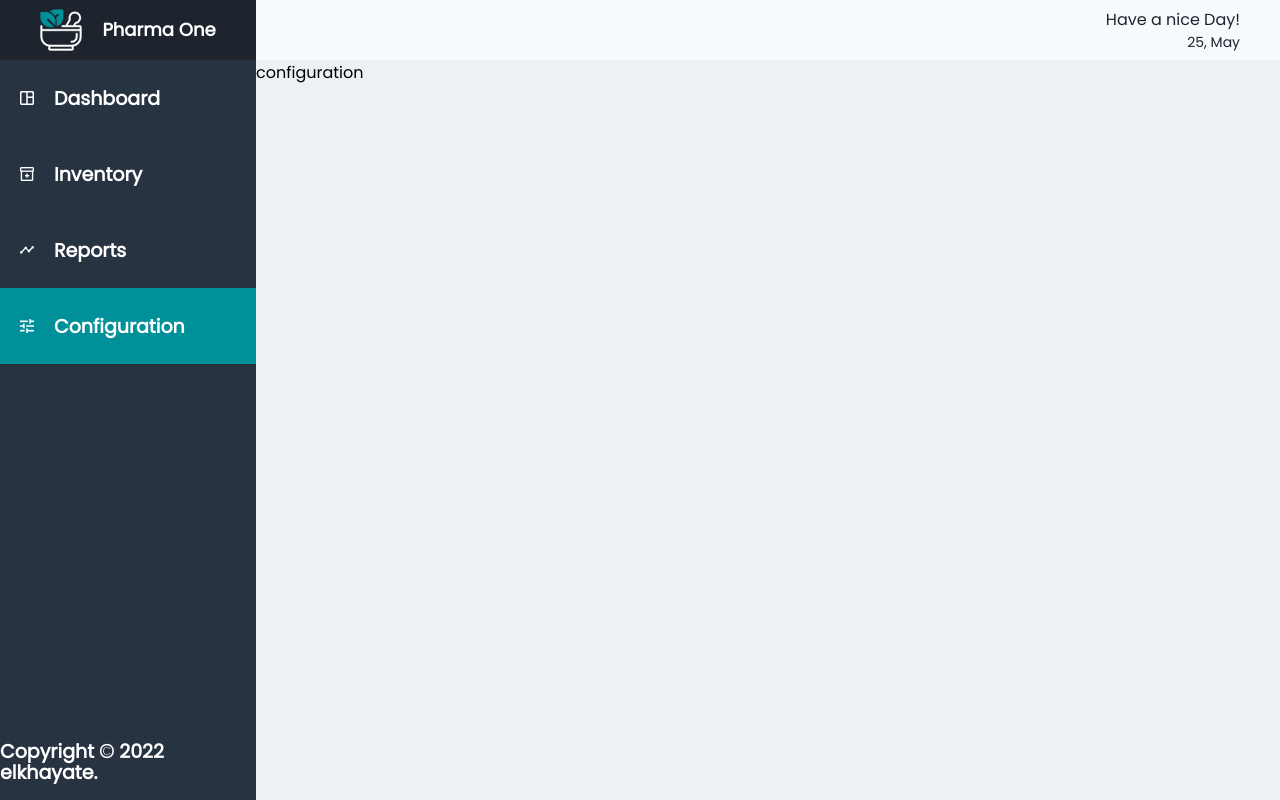
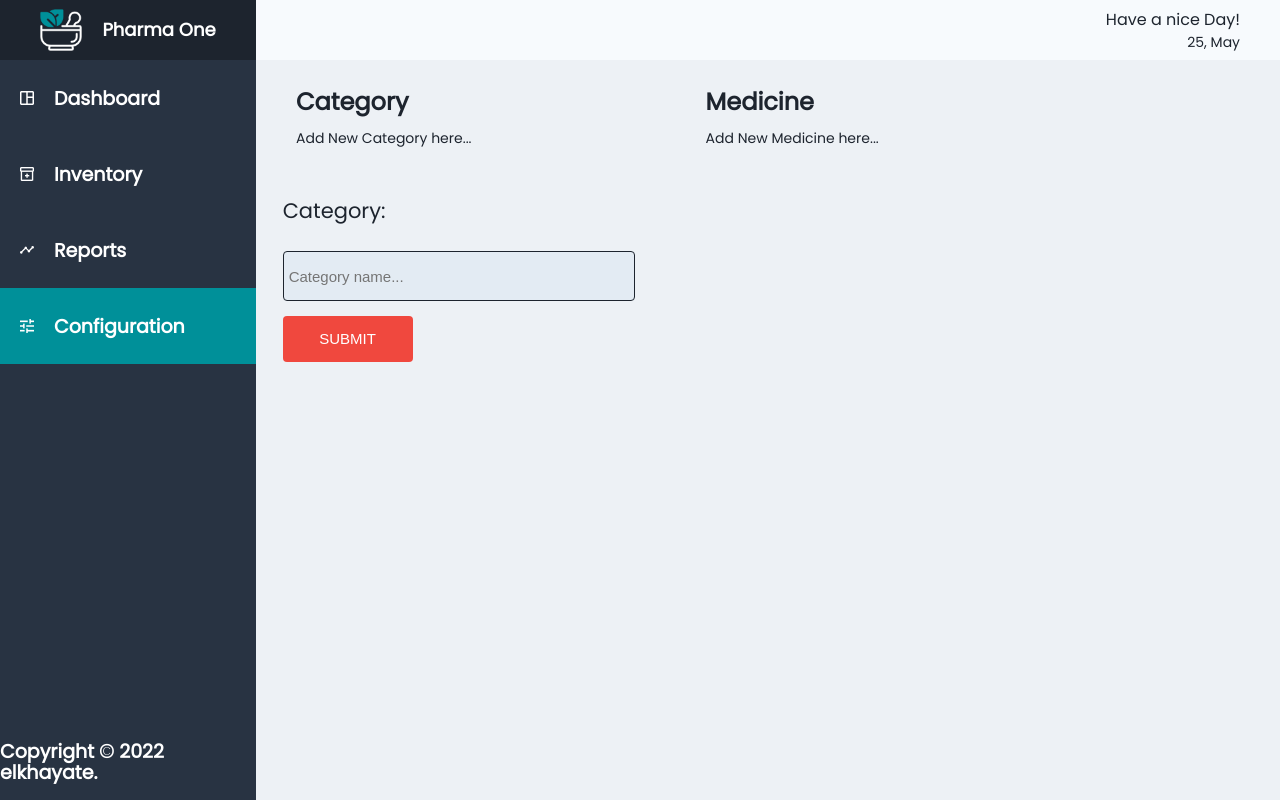
Before and after one commit to elkhayate/Pharmacy_management, a React (Create React App) app: page /configuration in a window 1280 px wide. Built offline with nearby package versions, Linux system fonts and the light colour scheme; no server answers.

Commit message:
added form for adding category

```diff
--- a/src/components/Configuration.js
+++ b/src/components/Configuration.js
@@ -1,15 +1,131 @@
-import React from 'react';
+import axios from 'axios';
+import React, {useState} from 'react';
 import styled from 'styled-components';
-
+import SectionTitle from './subComponents/SectionTitle';
 
 export default function Configuration() {
+    const [category, setCategory] = useState('');
+    const [show, setShow] = useState(false);
+
+    const handleSubmit = (e) => {
+        e.preventDefault();
+        setShow(true);
+        const params = new URLSearchParams();
+        params.append('name', category);
+        axios.post('http://localhost:8080/api/categories', params, {
+            headers: {
+              "Content-Type": "application/x-www-form-urlencoded",
+            }})
+        .then(res => {
+            console.log(res.data)
+        })
+    }
     return (
         <Container>
-            configuration
+            <FirstPart>
+                <SectionTitle title = 'Category' info = 'Add New Category here...'/>
+                <Form onSubmit={handleSubmit}>
+                    <TitleLabel>
+                        Category:
+                    </TitleLabel>
+                    <TitleForm
+                        type='text'
+                        placeholder='Category name...'
+                        onChange={(e) => {setCategory(e.target.value)}}
+                        value={category}
+                        required
+                    />
+                    <Submit>
+                        SUBMIT
+                    </Submit>
+                    {
+                        show &&
+                        <Sucess>Category Added !</Sucess>
+                    }
+                </Form>
+            </FirstPart>
+            <SecondPart>
+                <SectionTitle title = 'Medicine' info = 'Add New Medicine here...'/>
+            </SecondPart>
         </Container>
     );
-}
+};
+
+const Sucess = styled.div`
+    display: flex;
+    align-items: center;
+    justify-content: center;
+    height: 40px;
+    width: 40%;
+    margin-top: 30px;
+    color: #155724;
+    background-color: #d4edda;
+    border-color: #c3e6cb;
+    border: 1px solid transparent;
+    border-radius: .25rem;
+    box-sizing: border-box;
+    font-size: 1rem;
+    font-weight: 400;
+    line-height: 1.5;
+`;
+
+const Submit = styled.button`
+    width: 130px;
+    height: 46px;
+    border: 0;
+    font-weight: 400;
+    font-size: 15px;
+    line-height: 22px;
+    color: white;
+    background: #F0483E;
+    border-radius: 4px;
+    cursor: pointer;
+    margin-top: 15px;
+
+    &:hover {
+        background: #F1372D;
+    }
+`;
+
+const TitleLabel = styled.label`
+    font-weight: 400;
+    font-size: 21px;
+    line-height: 21px;
+    color: #1D242E;
+`;
+const TitleForm = styled.input`
+    background: #E3EBF3;
+    border: 0.2px solid #1D242E;
+    border-radius: 4px;
+    width: 340px;
+    height: 38px;
+    margin-top: 30px;
+    padding: 5px;
+    font-size: 15px;
+`;
+
+const Form = styled.form`
+    display: flex;
+    flex-direction: column;
+    align-items: flex-start;
+    justify-content: space-between;
+    width: 87%;
+    margin: auto;
+    margin-top: 50px;
+`;
 
 const Container = styled.div`
+    display: flex;
+    justify-content: space-between;
+`;
+
+const FirstPart = styled.div`
+    width: 40%;
+    height: 100%;
 
 `;
+
+const SecondPart = styled.div`
+    width: 60%;
+    height: 100%;
+`;
--- a/src/components/Inventory.js
+++ b/src/components/Inventory.js
@@ -29,7 +29,17 @@ export default function Inventory() {
             )
             searchMed !== '' && setData(
                 res.data.filter(drug => {
-                    return drug.drug_name.substring(0 ,searchMed.length).toLowerCase() === searchMed.toLowerCase();
+                    return (
+                        drug.drug_name
+                        .substring(0 ,searchMed.length)
+                        .toLowerCase() ===
+                        searchMed
+                        .toLowerCase())
+                    && (
+                        selected !== 'All Categories'
+                        ? drug.category_name === selected
+                        : true
+                    );
                 })
             )
             setLoading(false);
@@ -144,6 +154,7 @@ const CategoryChoose = styled.select`
     width: 217px;
     height: 38px;
     color: black;
+    margin-right: -30px;
 `;
 const SearchMedic = styled.input`
     box-sizing: border-box;
@@ -153,6 +164,8 @@ const SearchMedic = styled.input`
     width: 340px;
     height: 38px;
     padding: 4px;
+    font-size: 17px;
+    line-height: 21px;
     margin-left: 30px;
 `;
 
```
